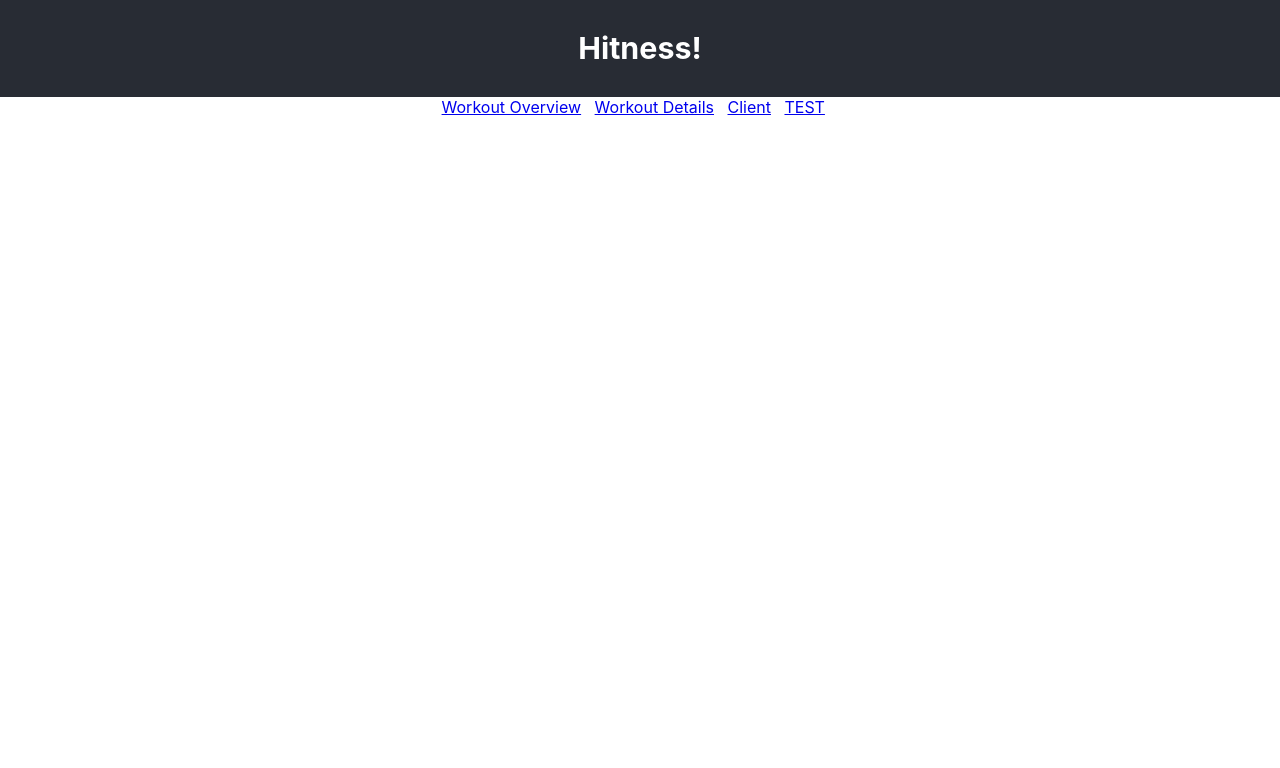
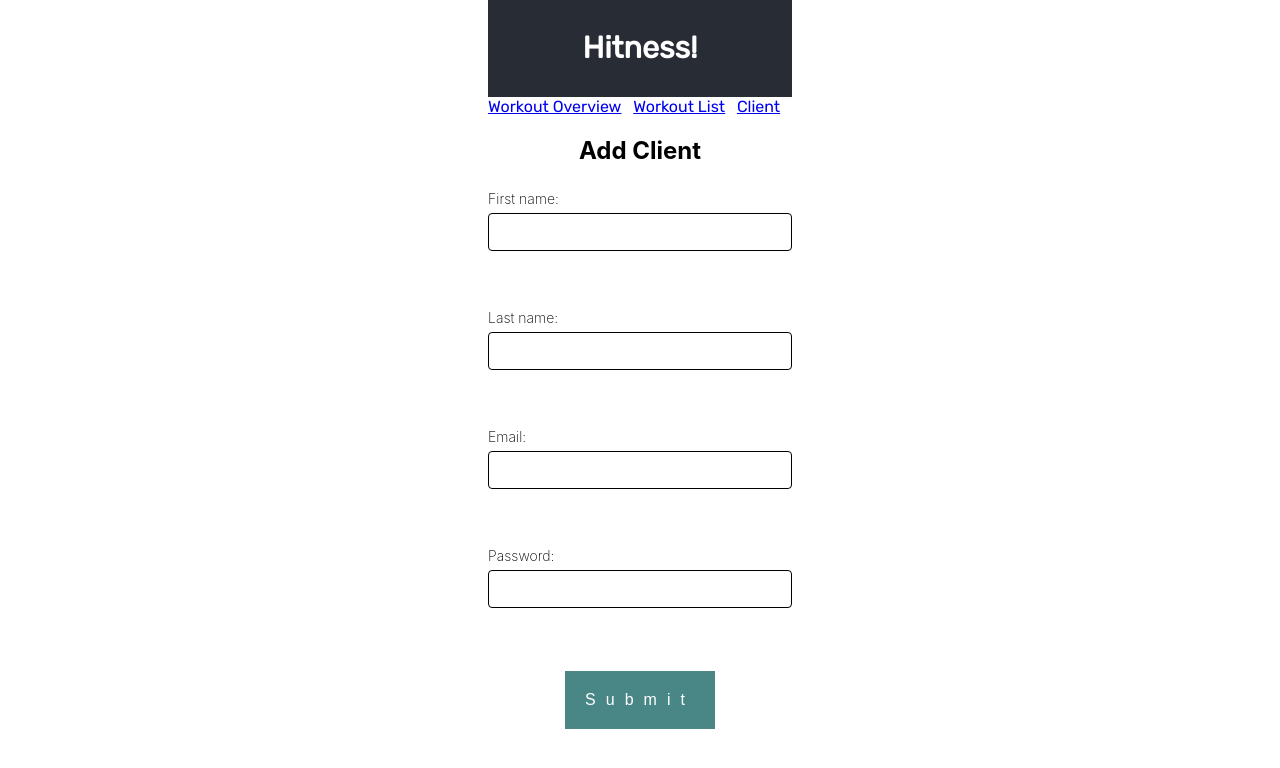
Before and after one commit to RandiBech/AFE_Handin2_Fitness, a React (Create React App) app: page /clients/addClient in a window 1280 px wide. Shown: the top 768 px of the page. Built offline with nearby package versions, Linux system fonts and the light colour scheme.

Commit message:
add client works

```diff
--- a/package.json
+++ b/package.json
@@ -11,6 +11,7 @@
     "jwt-decode": "^3.1.2",
     "react": "^17.0.2",
     "react-dom": "^17.0.2",
+    "react-hook-form": "^7.20.4",
     "react-router-dom": "^6.0.2",
     "react-scripts": "4.0.3",
     "web-vitals": "^1.1.2"
--- a/src/App.js
+++ b/src/App.js
@@ -9,6 +9,9 @@ import Clients from "./Client/ClientList";
 import { Roles } from "./Helpers/Roles";
 import { Navbar } from "./NavigationBar";
 import WorkoutOverview from "./WorkoutProgram/WorkoutOverview";
+import { WorkoutProgramDetails } from "./WorkoutProgram/WorkoutProgramDetail";
+import ClientList from "./Client/ClientList";
+import { ClientAdd } from "./Client/ClientAdd";
 
 function App() {
   const { logout } = useAuth();
@@ -25,24 +28,30 @@ function App() {
         </Route>
         <Route
           path="/workoutOverview"
-          element={<RequireAuth children={<WorkoutOverview />}></RequireAuth>}
+          element={<WorkoutOverview />}
+          // element={<RequireAuth children={<WorkoutOverview />}></RequireAuth>}
         />
         <Route
           path="/workoutprograms"
-          element={
-            <RequireAuth children={<WorkoutProgramList />}></RequireAuth>
-          }
-        />
+          element={<WorkoutProgramList />}
+          // {<RequireAuth children={<WorkoutProgramList />}></RequireAuth>}
+        >
+          {/* <Route path=":workoutProgramId" element={<WorkoutProgramDetails />} /> */}
+        </Route>
+        {/* <Route
+          path="/workoutPrograms/:workoutProgramId"
+          element={<WorkoutProgramDetails />}
+        /> */}
         <Route
           path="/clients"
-          element={
-            <RequireAuth
-              children={<Clients />}
-              rolesRequired={[Roles.Client]}
-            ></RequireAuth>
-          }
+          element={<ClientList />}
+          // {
+          //   <RequireAuth children={<Clients/>} rolesRequired={[Roles.Client]}>
+          //   </RequireAuth>
+          // }
         />
-        <Route path="/test" element={<Login />}></Route>
+        <Route path="clients/addClient" element={<ClientAdd />} />
+        <Route path="/login" element={<Login />} />
       </Routes>
     </div>
   );
--- /dev/null
+++ b/src/Client/ClientAdd.css
@@ -0,0 +1,55 @@
+/* Inspo: Got the CSS from the form demo */
+
+.add-client{
+    font-family: -apple-system, BlinkMacSystemFont, "Segoe UI", "Roboto", "Oxygen",
+      "Ubuntu", "Cantarell", "Fira Sans", "Droid Sans", "Helvetica Neue",
+      sans-serif;
+    max-width: 600px;
+    margin: 0 auto;
+}
+
+.add-client form {
+    max-width: 500px;
+    margin: 0 auto;
+}
+
+.add-client h1 {
+    font-weight: 100;
+    color: white;
+    text-align: center;
+    padding-bottom: 10px;
+    border-bottom: 1px solid rgb(79, 98, 148);
+}
+
+.add-client input {
+    display: block;
+    box-sizing: border-box;
+    width: 100%;
+    border-radius: 4px;
+    border: 1px solid black;
+    padding: 10px 15px;
+    margin-bottom: 10px;
+    font-size: 14px;
+  }
+
+  .add-client label {
+    line-height: 2;
+    text-align: left;
+    display: block;
+    margin-bottom: 13px;
+    margin-top: 20px;
+    color: black;
+    font-size: 14px;
+    font-weight: 200;
+  }
+
+  .add-client button {
+    background: #498787;
+    color: white;
+    border: none;
+    margin: 10%;
+    padding: 20px;
+    font-size: 16px;
+    font-weight: 100;
+    letter-spacing: 10px;
+  }
--- a/src/Client/ClientAdd.js
+++ b/src/Client/ClientAdd.js
@@ -0,0 +1,93 @@
+import React, { useState } from "react";
+import axios from "axios";
+import { useEffect } from "react/cjs/react.development";
+import { useForm } from "react-hook-form";
+import "./ClientAdd.css";
+// Inspo from demo forms-demos: MultipleInput.js
+// Inspo from https://www.youtube.com/watch?v=IkMND33x0qQ & https://www.youtube.com/watch?v=EcRFYF4B3IQ
+export function ClientAdd() {
+  const [firstname, setFirstname] = useState("");
+  const [lastname, setLastname] = useState("");
+  const [email, setEmail] = useState("");
+  const [password, setPassword] = useState("");
+
+  const handleSumitClient = async () => {
+    fetch("https://afe2021fitness.azurewebsites.net/api/Users", {
+      method: "POST",
+      headers: {
+        Accept: "application/json",
+        "Content-Type": "application/json",
+        Authorization: "Bearer " + localStorage.getItem("jwtToken"),
+      },
+      body: JSON.stringify({
+        firstName: firstname,
+        lastName: lastname,
+        email: email,
+        password: password,
+        accountType: "Client",
+      }),
+    }).then((response) => {
+      console.log(response);
+    });
+  };
+
+  return (
+    <div className="add-client">
+      <h2>Add Client</h2>
+      <form onSubmit={handleSumitClient}>
+        <label>
+          First name:
+          <input
+            type="text"
+            onChange={(event) => {
+              setFirstname(event.target.value);
+            }}
+          />
+        </label>
+        <br />
+        <label>
+          Last name:
+          <input
+            type="text"
+            onChange={(event) => {
+              setLastname(event.target.value);
+            }}
+          />
+        </label>
+        <br />
+        <label>
+          Email:
+          <input
+            type="text"
+            onChange={(event) => {
+              setEmail(event.target.value);
+            }}
+          />
+        </label>
+        <br />
+        <label>
+          Password:
+          <input
+            type="text"
+            onChange={(event) => {
+              setPassword(event.target.value);
+            }}
+          />
+        </label>
+        <br />
+        <div>
+          <button
+            type="submit"
+            value="Submit"
+            onClick={(e) => {
+              e.preventDefault();
+              handleSumitClient();
+            }}
+          >
+            Submit
+          </button>
+        </div>
+      </form>
+    </div>
+  );
+}
--- a/src/Client/ClientList.js
+++ b/src/Client/ClientList.js
@@ -1,40 +1,49 @@
-import React, { useEffect, useState } from 'react';
-import { GetAllClients } from '../Helpers/ClientsApi';
-import { makeStyles } from '@mui/styles';
+import React, { useEffect, useState } from "react";
+import { GetAllClients } from "../Helpers/ClientsApi";
+import { makeStyles } from "@mui/styles";
+import { ClientAdd } from "./ClientAdd";
+import { Route } from "react-router";
+import { useNavigate } from "react-router-dom";
 
 const useStyles = makeStyles({
   addBtn: {
-        width: '100px',
-        height: '30px',
-        backgroundColor: '#498787',
-        borderRadius: '4px',
-        border: 'none',
-        margin: '16px',
-        alignSelf: 'end'
+    width: "100px",
+    height: "30px",
+    backgroundColor: "#498787",
+    borderRadius: "4px",
+    border: "none",
+    margin: "16px",
+    alignSelf: "end",
   },
   clients: {
-        padding: '0 20px'
+    padding: "0 20px",
   },
   clientItem: {
-        textAlign: 'left',
-        margin: '8px 0'
+    textAlign: "left",
+    margin: "8px 0",
   },
   line: {
-        height: '0.5px',
-        backgroundColor: 'black',
-        width: '80%'
-    }
-})
+    height: "0.5px",
+    backgroundColor: "black",
+    width: "80%",
+  },
+});
 
 function ClientList() {
   const classes = useStyles();
   const [clients, setClients] = useState([]);
+  const navigate = useNavigate();
+
+  // Inspo for navigation: https://stackoverflow.com/questions/62861269/attempted-import-error-usehistory-is-not-exported-from-react-router-dom
+  const handleAddClient = () => {
+    navigate("addClient");
+  };
 
   useEffect(() => {
     async function getClients() {
-            await GetAllClients().then(data => {
-                setClients(data)
-                console.log('data', data)
+      await GetAllClients().then((data) => {
+        setClients(data);
+        console.log("data", data);
       });
     }
     getClients();
@@ -47,11 +56,12 @@ function ClientList() {
     <div>
       <div>
         <h2>Clients</h2>
-                <button className={classes.addBtn}>Add client</button>
+        <button className={classes.addBtn} onClick={handleAddClient}>
+          Add client
+        </button>
       </div>
       <div className={classes.clients}>
-                {clients.map((client, i) =>
-                (
+        {clients.map((client, i) => (
           <>
             <div key={i} className={classes.clientItem}>
               {client.firstName} {client.lastName}, email: {client.email}
@@ -61,6 +71,6 @@ function ClientList() {
         ))}
       </div>
     </div>
-    )
+  );
 }
 export default ClientList;
--- /dev/null
+++ b/src/Home.css
@@ -0,0 +1,45 @@
+@import url('https://fonts.googleapis.com/css?family=Rubik');
+
+
+/* Inspo: https://codepen.io/juwanpetty/pen/GjbORE */
+* {transition: 250ms;}
+
+body {
+  font-family: 'Rubik', sans-serif;
+
+  display: flex;
+  align-items: center;
+  flex-direction: column;
+}
+
+.header {
+  margin: 50px 0;
+}
+
+.container {
+  border-radius: 5px;
+  padding: 20px;
+
+  display: flex;
+  align-items: center;
+  justify-content: center;
+}
+
+.parent {
+  border-radius: 5px;
+  padding: 20px;
+  margin: 0 20px;
+
+  display: flex;
+}
+
+.child {
+  border-radius: 5px;
+  padding: 50px;
+  margin: 5px;
+  background: #007AFF;
+  color: white;
+  text-align: center;
+  font-weight: 600;
+  font-size: 75%;
+}
--- a/src/Home.js
+++ b/src/Home.js
@@ -2,9 +2,10 @@ import { Link } from "react-router-dom";
 import Login from "./Login/Login";
 import WorkoutOverview from "./WorkoutProgram/WorkoutOverview";
 import { Roles } from "./Helpers/Roles";
-
+import "./Home.css";
+import ClientList from "./Client/ClientList";
 function Home() {
-  var role = Roles.PersonalTrainer; //TODO: Husk at rette dette til.
+  var role = "PersonalTrainer"; //localStorage.PersonalTrainer; //TODO: Husk at rette dette til.
   if (role === Roles.Manager) {
     return (
       <div>
@@ -15,16 +16,24 @@ function Home() {
   } else if (role === Roles.PersonalTrainer) {
     return (
       <div>
-        <h1>Welcome {role}!</h1>
+        <h1>Welcome: Personal Trainer!</h1>
         {/* <CreateClients />; */}
-        <WorkoutOverview />;
+        <div class="container">
+          <div id="split_left" class="parent">
+            <WorkoutOverview />
+          </div>
+
+          <div id="split_right" class="parent">
+            <ClientList />
+          </div>
+        </div>
       </div>
     );
   } else if (role === Roles.Client) {
     return (
       <div>
-        <h1>Welcome {role}!</h1>
-        <h3></h3>
+        <h1>Welcome: Client!</h1>
+        <WorkoutOverview />
       </div>
     );
   } else {
--- a/src/NavigationBar.js
+++ b/src/NavigationBar.js
@@ -5,9 +5,10 @@ export function Navbar() {
     <nav>
       <NavLink to="/workoutOverview">Workout Overview</NavLink>
       &nbsp;&nbsp;&nbsp;
-      <NavLink to="/workoutdetails">Workout Details</NavLink>&nbsp;&nbsp;&nbsp;
+      {/* <NavLink to="/workoutdetails">Workout Details</NavLink>&nbsp;&nbsp;&nbsp; */}
+      <NavLink to="/ WorkoutProgramList">Workout List</NavLink>
+      &nbsp;&nbsp;&nbsp;
       <NavLink to="/clients">Client</NavLink>&nbsp;&nbsp;&nbsp;
-      <NavLink to="/test">TEST</NavLink>&nbsp;&nbsp;&nbsp;
     </nav>
   );
 }
--- a/src/WorkoutProgram/WorkoutOverview.js
+++ b/src/WorkoutProgram/WorkoutOverview.js
@@ -10,7 +10,6 @@ function WorkoutOverview() {
       Authorization: `Bearer ${currentJwtToken}`,
     },
   };
-  console.log("config", config);
 
   useEffect(() => {
     const fetchData = async () => {
@@ -25,12 +24,14 @@ function WorkoutOverview() {
 
   return (
     <ul>
+      <h3>Workout program: </h3>
+
       {data.workouts.map((item) => (
         <div class="flex-container">
-          <h3>Workout program: </h3>
-          <div>Workout id: {item.workoutProgramId}</div>
-          <div>Name: {item.name}</div>
-          <div>Description: {item.description}</div>
+          <p>
+            Workout id: {item.workoutProgramId} Name: {item.name} Description:{" "}
+            {item.description}
+          </p>
         </div>
       ))}
     </ul>
```
Also changed, not shown: 1 other file (tests, documents, lock files or other folders). Lines whose indentation alone changed are shown as unchanged.
